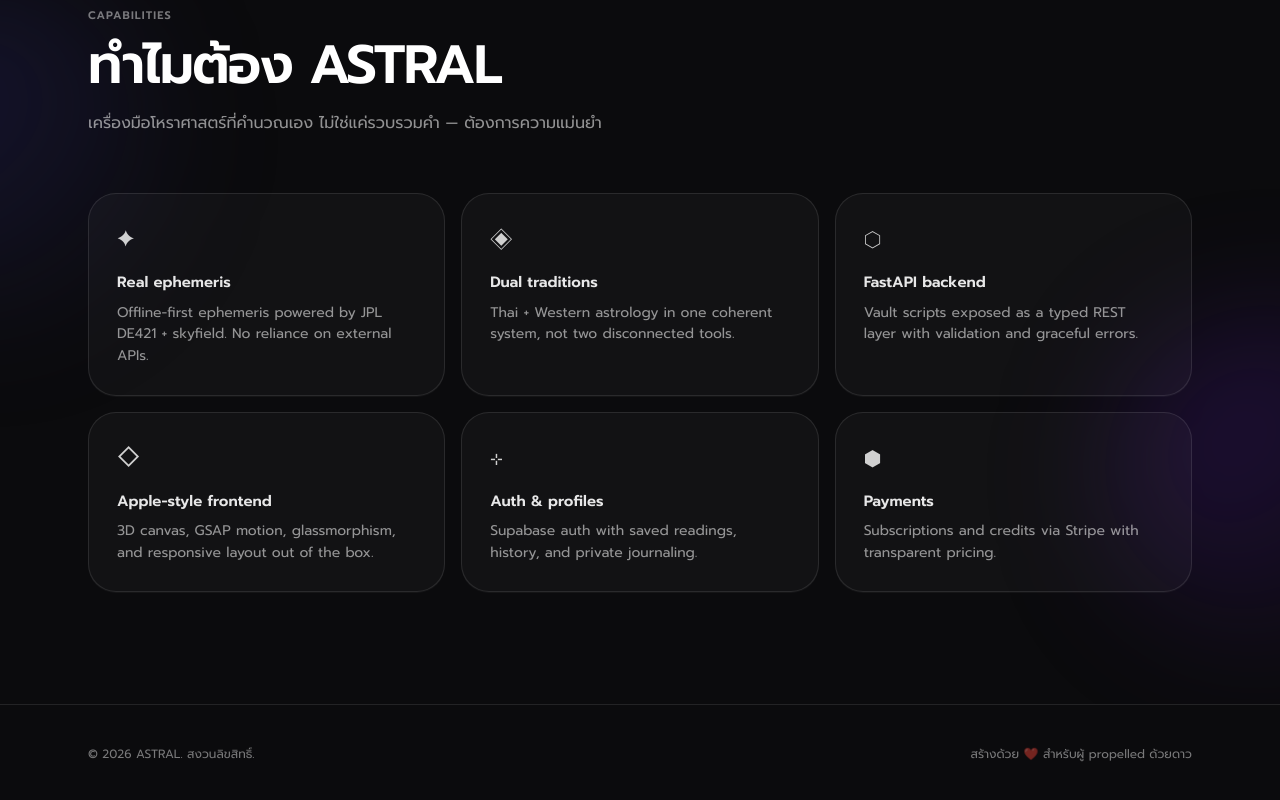
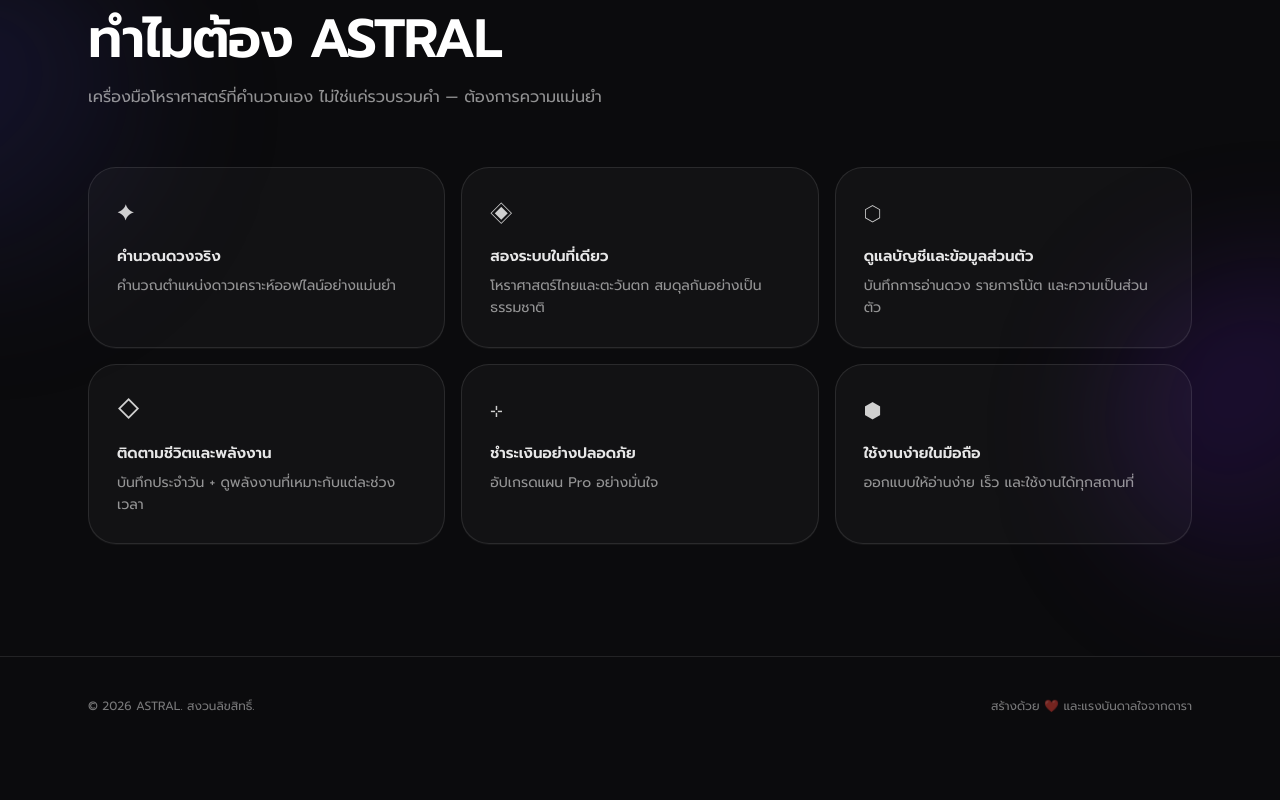
Before and after one commit to tanadolsang-netizen/NEW-AI-REBORN, a React (Vite) app in the folder frontend/: page / in a window 1280 px wide. Shown: the part 758-1558 px from the top of the page. After the commit the page ends 1513 px from the top, so only its background shows below. Built offline with nearby package versions, Linux system fonts and the light colour scheme; no server answers.

Commit message:
feat(frontend): remove jargon from UI copy — clean everyday Thai/English

```diff
--- a/frontend/src/components/Features.jsx
+++ b/frontend/src/components/Features.jsx
@@ -8,12 +8,12 @@
 gsap.registerPlugin(ScrollTrigger);
 
 const items = [
-  { title: 'Real ephemeris', desc: 'Offline-first ephemeris powered by JPL DE421 + skyfield. No reliance on external APIs.', icon: '✦' },
-  { title: 'Dual traditions', desc: 'Thai + Western astrology in one coherent system, not two disconnected tools.', icon: '◈' },
-  { title: 'FastAPI backend', desc: 'Vault scripts exposed as a typed REST layer with validation and graceful errors.', icon: '⬡' },
-  { title: 'Apple-style frontend', desc: '3D canvas, GSAP motion, glassmorphism, and responsive layout out of the box.', icon: '◇' },
-  { title: 'Auth & profiles', desc: 'Supabase auth with saved readings, history, and private journaling.', icon: '⊹' },
-  { title: 'Payments', desc: 'Subscriptions and credits via Stripe with transparent pricing.', icon: '⬢' },
+  { title: 'คำนวณดวงจริง', desc: 'คำนวณตำแหน่งดาวเคราะห์ออฟไลน์อย่างแม่นยำ', icon: '✦' },
+  { title: 'สองระบบในที่เดียว', desc: 'โหราศาสตร์ไทยและตะวันตก สมดุลกันอย่างเป็นธรรมชาติ', icon: '◈' },
+  { title: 'ดูแลบัญชีและข้อมูลส่วนตัว', desc: 'บันทึกการอ่านดวง รายการโน้ต และความเป็นส่วนตัว', icon: '⬡' },
+  { title: 'ติดตามชีวิตและพลังงาน', desc: 'บันทึกประจำวัน + ดูพลังงานที่เหมาะกับแต่ละช่วงเวลา', icon: '◇' },
+  { title: 'ชำระเงินอย่างปลอดภัย', desc: 'อัปเกรดแผน Pro อย่างมั่นใจ', icon: '⊹' },
+  { title: 'ใช้งานง่ายในมือถือ', desc: 'ออกแบบให้อ่านง่าย เร็ว และใช้งานได้ทุกสถานที่', icon: '⬢' },
 ];
 
 export default function Features() {
--- a/frontend/src/components/UpgradeModal.jsx
+++ b/frontend/src/components/UpgradeModal.jsx
@@ -36,7 +36,7 @@
       <div className="w-full max-w-md rounded-[28px] border border-white/10 bg-white/[0.04] p-7 shadow-[0_1px_0_rgba(255,255,255,0.06)]">
         <div className="flex items-center justify-between">
           <h3 className="text-[18px] font-semibold text-white">{t('upgrade.title')}</h3>
-          <button onClick={() => setIsUpgradeOpen(false)} className="text-white/60 hover:text-white text-[12px]">Close</button>
+          <button onClick={() => setIsUpgradeOpen(false)} className="text-white/60 hover:text-white text-[12px]">{t('auth.close')}</button>
         </div>
         <form onSubmit={submit} className="mt-5 grid gap-3">
           <select value={plan} onChange={(e) => setPlan(e.target.value)} className="rounded-2xl border border-white/10 bg-white/[0.04] px-4 py-3 text-[14px] text-white outline-none focus:border-white/25">
--- a/frontend/src/i18n.jsx
+++ b/frontend/src/i18n.jsx
@@ -19,10 +19,10 @@
       upgrade: 'อัปเกรด',
     },
     hero: {
-      tag: 'โหราศาสตร์อัจฉริยะ',
-      title: 'คำนวณดวง + จัดการชีวิตได้',
-      titleSub: 'ความแม่นยำจากดาราศาสตร์',
-      body: 'คำนวณ ephemeris offline แบบ standalone ไม่พึ่ง API ภายนอก ผสานชีวิตจริงด้วย tracking + actionable insights',
+      tag: 'โหราศาสตร์ที่เข้าใจชีวิต',
+      title: 'อ่านดวง + จัดการชีวิตในที่เดียว',
+      titleSub: 'คำนวณจากดาราศาสตร์ จริง',
+      body: 'คำนวณตำแหน่งดาวเคราะห์อย่างแม่นยำ แบบออฟไลน์ ผสานกับคู่มือชีวิตประจำวัน',
       cta1: 'คำนวณดวงเกิด',
       cta2: 'เริ่มบันทึกชีวิต',
     },
@@ -30,30 +30,30 @@
       title: 'ทำไมต้อง ASTRAL',
       subtitle: 'เครื่องมือโหราศาสตร์ที่คำนวณเอง ไม่ใช่แค่รวบรวมคำ — ต้องการความแม่นยำ',
       items: [
-        { title: 'Ephemeris จริง offline', desc: 'คำนวณตำแหน่งดาวเคราะห์ด้วย JPL DE421 + skyfield แบบ standalone' },
-        { title: 'สองระบบ: ไทย + Western', desc: 'รองรับทั้งโหราศาสตร์ไทยและตะวันตกในระบบเดียว' },
-        { title: 'FastAPI backend', desc: 'scripts ใน vault wrap เป็น REST API พร้อม validation + error handling' },
-        { title: 'React frontend', desc: 'ออกแบบ Apple-style พร้อม 3D, GSAP animations, responsive design' },
-        { title: 'Supabase auth', desc: 'จัดการผู้ใช้ + การสมัครสมาชิก + บันทึกข้อมูลส่วนตัว' },
-        { title: 'Stripe payments', desc: 'ระบบชำระเงินสำหรับ subscription และ in-app purchases' },
+        { title: 'คำนวณดวงจริง', desc: 'คำนวณตำแหน่งดาวเคราะห์ออฟไลน์อย่างแม่นยำ' },
+        { title: 'สองระบบในที่เดียว', desc: 'โหราศาสตร์ไทยและตะวันตก สมดุลกันอย่างเป็นธรรมชาติ' },
+        { title: 'ดูแลบัญชีและข้อมูลส่วนตัว', desc: 'บันทึกการอ่านดวง รายการโน้ต และความเป็นส่วนตัว' },
+        { title: 'ติดตามชีวิตและพลังงาน', desc: 'บันทึกประจำวัน + ดูพลังงานที่เหมาะกับแต่ละช่วงเวลา' },
+        { title: 'ชำระเงินอย่างปลอดภัย', desc: 'อัปเกรดแผน Pro อย่างมั่นใจ' },
+        { title: 'ใช้งานง่ายในมือถือ', desc: 'ออกแบบให้อ่านง่าย เร็ว และใช้งานได้ทุกสถานที่' },
       ],
     },
     natal: {
       title: 'บทสรุปดวงกำเนิด',
-      body: 'กรอกเวลา/ที่เกิด → ระบบคำนวณตำแหน่งดาวเคราะห์จริง ณ เวลานั้น',
+      body: 'กรอกเวลา/ที่เกิด → คำนวณตำแหน่งดาวเคราะห์จริง ณ เวลานั้น',
       demo: 'เติมข้อมูลตัวอย่าง',
       fields: [
         { key: 'date', label: 'วันเกิด (YYYY-MM-DD)', type: 'date' },
         { key: 'time', label: 'เวลาเกิด (HH:mm)', type: 'time' },
-        { key: 'lat', label: 'ละติจูด birthplace', type: 'number', step: '0.0001' },
-        { key: 'lon', label: 'ลองจิจูด birthplace', type: 'number', step: '0.0001' },
-        { key: 'tz', label: 'Timezone (+/- hours)', type: 'number', step: '1' },
-      ],
-      dateLabel: 'วันเกิด (YYYY-MM-DD)',
-      timeLabel: 'เวลาเกิด (HH:mm)',
-      latLabel: 'ละติจูด birthplace',
-      lonLabel: 'ลองจิจูด birthplace',
-      tzLabel: 'Timezone (+/- hours)',
+        { key: 'lat', label: 'ละติจูดสถานที่เกิด', type: 'number', step: '0.0001' },
+        { key: 'lon', label: 'ลองจิจูดสถานที่เกิด', type: 'number', step: '0.0001' },
+        { key: 'tz', label: 'เขตเวลา (+/- ชม.)', type: 'number', step: '1' },
+        ],
+        dateLabel: 'วันเกิด (YYYY-MM-DD)',
+        timeLabel: 'เวลาเกิด (HH:mm)',
+        latLabel: 'ละติจูดสถานที่เกิด',
+        lonLabel: 'ลองจิจูดสถานที่เกิด',
+        tzLabel: 'เขตเวลา (+/- ชม.)',
       submit: 'คำนวณดวง',
       loading: 'กำลังคำนวณ...',
       resultTitle: 'ผลลัพธ์',
@@ -70,9 +70,9 @@
       readMore: 'อ่านเพิ่มเติม',
     },
     transit: {
-      title: 'Transit ปัจจุบัน',
-      subtitle: 'ตำแหน่งดาวเคราะห์ปัจจุบัน/ไกล',
-      body: 'ดู planetary positions ปัจจุบัน พร้อม overlay ตำแหน่งกำเนิด',
+      title: 'ดาวเคราะห์ที่กำลังผ่าน',
+      subtitle: 'ตำแหน่งดาวปัจจุบัน/ไกล',
+      body: 'ดูตำแหน่งดาวปัจจุบัน พร้อมชาร์ตเกิดของคุณ',
     },
     dashboard: {
       greeting: 'สวัสดี, นักโหรจร',
@@ -141,30 +141,31 @@
       emptyBody: 'กรอกข้อมูลทั้งสองคน แล้วกดดูผล',
     },
     auth: {
-      signin: 'เข้าสู่ระบบ',
+      loginTitle: 'เข้าสู่ระบบ',
+      signupTitle: 'สร้างบัญชี',
+      login: 'เข้าสู่ระบบ',
       signup: 'สมัครสมาชิก',
       email: 'อีเมล',
       password: 'รหัสผ่าน',
+      close: 'ปิด',
       noAccount: 'ยังไม่มีบัญชี?',
       hasAccount: 'มีบัญชีอยู่แล้ว?',
     },
     upgrade: {
       title: 'อัปเกรด ASTRAL',
-      subtitle: 'ปลดล็อกฟีเจอร์ขั้นสูง สำหรับผู้ใช้มืออาชีพ',
-      plan: 'แผนPro',
+      subtitle: 'ปลดล็อกฟีเจอร์ขั้นสูง สำหรับผู้ใช้งานทุกวัน',
+      plan: 'Pro plan',
       price: '฿299/เดือน',
-      cta: 'Subscribe',
-    },
-    footer: {
-      rights: '© {year} ASTRAL. สงวนลิขสิทธิ์.',
-      built: 'สร้างด้วย ❤️ สำหรับผู้ propelled ด้วยดาว',
-      loading: 'กำลังโหลด...',
+      cta: 'สมัครตอนนี้',
+      monthly: 'รายเดือน',
+      yearly: 'รายปี',
+      subscribe: 'สมัครแผน',
     },
     common: {
       loading: 'กำลังโหลด...',
       readMore: 'อ่านเพิ่มเติม',
       rights: '© {year} ASTRAL. สงวนลิขสิทธิ์.',
-      built: 'สร้างด้วย ❤️ สำหรับผู้ propelled ด้วยดาว',
+      built: 'สร้างด้วย ❤️ และแรงบันดาลใจจากดารา',
     },
   },
   en: {
@@ -183,10 +184,10 @@
       upgrade: 'Upgrade',
     },
     hero: {
-      tag: 'Astrology Intelligence',
-      title: 'Calculate your chart + manage life',
+      tag: 'Astrology that understands your life',
+      title: 'Read your chart + manage your days',
       titleSub: 'Precision from the stars',
-      body: 'Offline-first ephemeris engine. No external APIs. Complete astrological branches + actionable life tracking in one place.',
+      body: 'Accurate offline planetary calculations, paired with daily life guidance.',
       cta1: 'Calculate Natal',
       cta2: 'Start Journal',
     },
@@ -194,30 +195,30 @@
       title: 'Why ASTRAL',
       subtitle: 'Astrology tools that calculate, not just aggregate. Precision-first.',
       items: [
-        { title: 'Real ephemeris offline', desc: 'JPL DE421 + skyfield standalone calculations' },
-        { title: 'Dual systems: Thai + Western', desc: 'Support both Thai astrology and Western traditions simultaneously' },
-        { title: 'FastAPI backend', desc: 'Vault scripts wrapped as REST API with validation' },
-        { title: 'React frontend', desc: 'Apple-style design with 3D, GSAP animations, responsive' },
-        { title: 'Supabase auth', desc: 'User management with secure authentication' },
-        { title: 'Stripe payments', desc: 'Subscription and in-app purchase system' },
+        { title: 'Real ephemeris offline', desc: 'Offline planetary positions you can trust' },
+        { title: 'Dual traditions', desc: 'Thai and Western astrology, balanced in one place' },
+        { title: 'Private journaling', desc: 'Save readings, notes, and personal reflections' },
+        { title: 'Daily rhythm tracking', desc: 'Journal your day and match it to cosmic timing' },
+        { title: 'Transparent plans', desc: 'Simple Pro upgrade with secure payment' },
+        { title: 'Mobile friendly', desc: 'Clean, readable design you can use anywhere' },
       ],
     },
     natal: {
       title: 'Natal Chart Summary',
-      body: 'Enter birth data → system calculates real planetary positions',
+      body: 'Enter birth data → calculate real planetary positions for that moment',
       demo: 'Fill demo data',
       fields: [
-        { key: 'date', label: 'Birth date (YYYY-MM-DD)', type: 'date' },
-        { key: 'time', label: 'Birth time (HH:mm)', type: 'time' },
+        { key: 'date', label: 'Birth date', type: 'date' },
+        { key: 'time', label: 'Birth time', type: 'time' },
         { key: 'lat', label: 'Birthplace latitude', type: 'number', step: '0.0001' },
         { key: 'lon', label: 'Birthplace longitude', type: 'number', step: '0.0001' },
-        { key: 'tz', label: 'Timezone (+/- hours)', type: 'number', step: '1' },
+        { key: 'tz', label: 'Timezone offset', type: 'number', step: '1' },
       ],
-      dateLabel: 'Birth date (YYYY-MM-DD)',
-      timeLabel: 'Birth time (HH:mm)',
+      dateLabel: 'Birth date',
+      timeLabel: 'Birth time',
       latLabel: 'Birthplace latitude',
       lonLabel: 'Birthplace longitude',
-      tzLabel: 'Timezone (+/- hours)',
+      tzLabel: 'Timezone offset',
       submit: 'Calculate',
       loading: 'Calculating...',
       resultTitle: 'Result',
@@ -236,7 +237,7 @@
     transit: {
       title: 'Current Transits',
       subtitle: 'Current / distant planetary positions',
-      body: 'View current planetary positions with natal overlay',
+      body: 'View current planetary positions alongside your natal chart',
     },
     dashboard: {
       greeting: 'Welcome back, stargazer',
@@ -252,19 +253,22 @@
       emptyBody: 'Enter both charts and see results',
     },
     auth: {
+      loginTitle: 'Sign in',
+      signupTitle: 'Create account',
       signin: 'Sign in',
       signup: 'Sign up',
       email: 'Email',
       password: 'Password',
+      close: 'Close',
       noAccount: "Don't have an account?",
       hasAccount: 'Already have an account?',
     },
     upgrade: {
       title: 'Upgrade ASTRAL',
-      subtitle: 'Unlock advanced features for professional astrologers',
+      subtitle: 'Unlock advanced features for everyday use',
       plan: 'Pro plan',
       price: '$9/month',
-      cta: 'Subscribe',
+      cta: 'Upgrade now',
     },
     common: {
       loading: 'Loading...',
```
Also changed, not shown: 1 other file (tests, documents, lock files or other folders).
